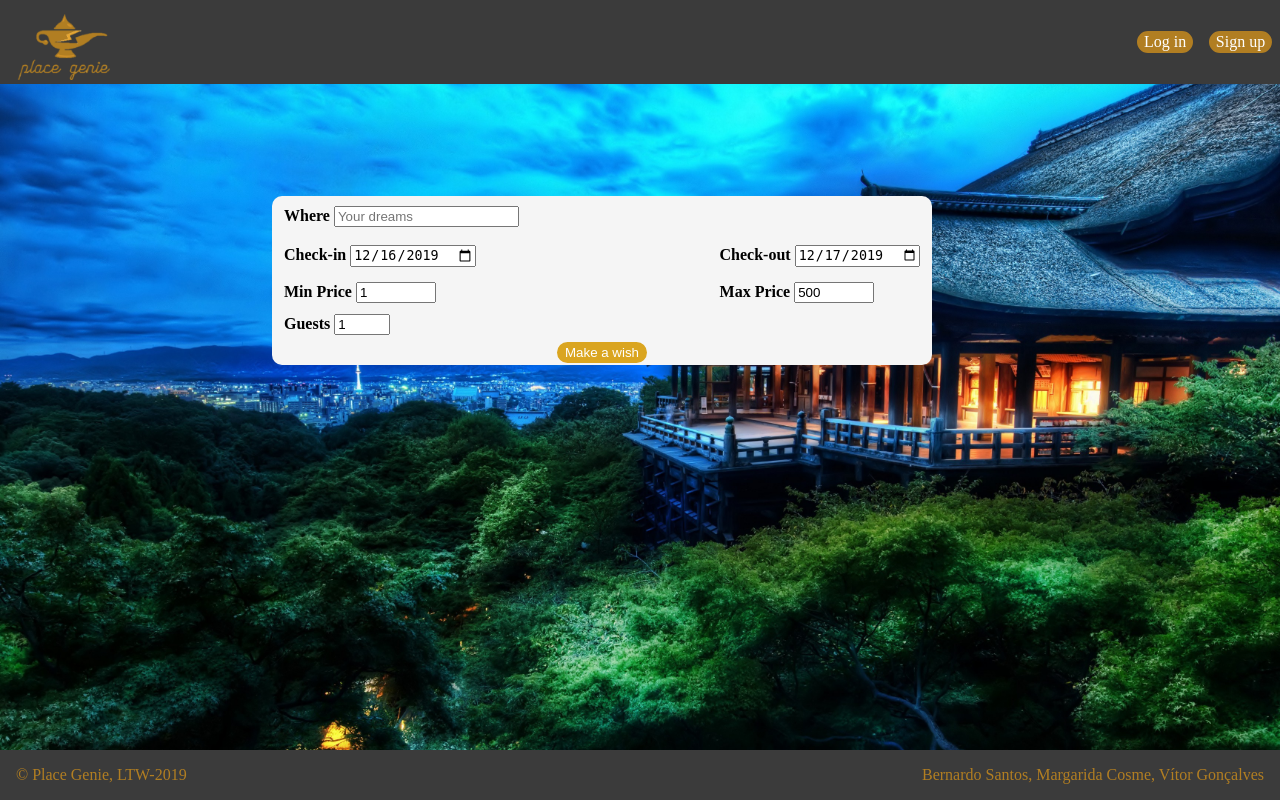
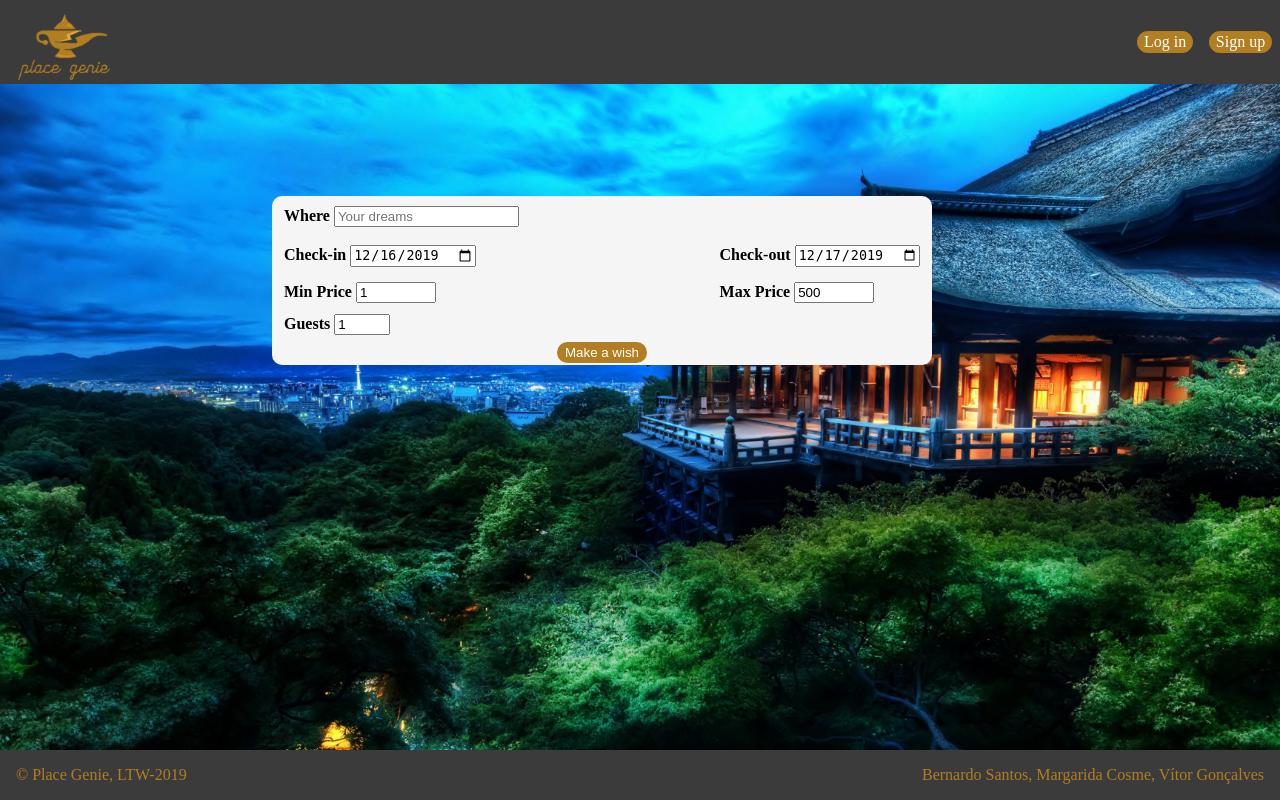
Before and after one commit to torrinheira/LTW, a PHP site: page / in a window 1280 px wide. Run offline with PHP 8.4, Linux system fonts and the light colour scheme; data that the repository does not hold is empty.

Commit message:
Started work on search, added meta

```diff
--- a/css/common.css
+++ b/css/common.css
@@ -11,7 +11,6 @@ i {
     font-size: 1.2em;
     margin: 0 1em;
 }
-
 
 /* MESSAGES */
 .messages {
@@ -87,8 +86,8 @@ i {
 
 /* all buttons */
 .button, button, input[type="button"], input[type="submit"] {
-    background-color: goldenrod;
-    border: 2px solid goldenrod;
+    background-color: var(--dark-gold);
+    border: 2px solid var(--dark-gold);
     border-radius: 1em;
     text-decoration: none;
     /* padding */
@@ -96,9 +95,9 @@ i {
     display: inline-block;
 }
 .button:hover, button:hover, input[type="button"]:hover, input[type="submit"]:hover {
-    background-color: white;
-    color: goldenrod;
-    border: 2px solid goldenrod;
+    background-color: var(--light-gold);
+    color: white;
+    border: 2px solid var(--light-gold);
 }
 
 .button{
@@ -108,20 +107,20 @@ i {
 
 
 /* search */
-#search{
+.search{
     display: grid;
     background-color:aqua;
     padding: 0px 10px;
 }
 
-#search > form {
+.search > form {
     display: flex;
     flex-flow: wrap;
     align-items: center;
     justify-content: space-between;
 }
 
-#search > form > div{
+.search > form > div{
     color: black;
     font-weight: 600;
     text-align: center;
--- a/css/constants.css
+++ b/css/constants.css
@@ -1,5 +1,6 @@
 :root {
     --dark-grey: #3b3b3b;
+    --light-grey: #e2e2e2;
 
     --light-gold: goldenrod;
     --dark-gold: #b17e22;
--- a/css/header.css
+++ b/css/header.css
@@ -34,7 +34,7 @@ header > nav {
 }
 
 
-@media only screen and (max-width: 40em) {
+@media (max-width: 40em) {
     header nav {
         display: grid;
         grid-template-areas:
--- a/css/index.css
+++ b/css/index.css
@@ -1,3 +1,5 @@
+@import 'constants.css';
+
 html {
     background-image: url("../images/bg.jpg");
 
@@ -9,25 +11,26 @@ html {
 }
 
 body > footer {
-    position: absolute;
+    position: fixed;
     bottom: 0;
+    left: 0;
 }
 
-#search {
+.search {
     width: 40em;
     background-color: whitesmoke;
     border-radius: 10px;
     margin: 7em 17em;
 }
 /*
-#search > form {
+.search > form {
     display: flex;
     flex-flow: wrap;
     align-items: center;
     justify-content: space-between;
 }*/
 
-#search > form{
+.search > form{
     display: grid;
     grid-template-rows: 5vh 5vh 4vh 4vh;
     grid-template-areas: "where where" "checkin checkout" "minprice maxprice" "guests guests" "submit submit";
@@ -63,19 +66,19 @@ body > footer {
 
 
 
-#search > form > div{
+.search > form > div{
     color: black;
     font-weight: 600;
     text-align: left;
 }
 
-#search > form > div.submit{
+.search > form > div.submit{
     color: black;
     font-weight: 600;
     text-align: center;
 }
 
-#search > form > div.where{
+.search > form > div.where{
     color: black;
     font-weight: 600;
 }
--- a/index.php
+++ b/index.php
@@ -10,22 +10,18 @@
     <head>
         <title>Place Genie</title>
         <meta charset="utf-8">
+        <meta name="viewport" content="width=device-width, initial-scale=1.0">
 
         <link href="./css/common.css" rel="stylesheet">
         <link href="./css/index.css" rel="stylesheet">
 
-
         <script src="./javascript/valid_date.js" defer></script>
-
         <script src="./javascript/authentication.js" type="module" defer></script>
-
         <script src="./javascript/messages.js" type="module" defer></script>
-
     </head>
     <body>
         <?php draw_header(); ?>
         <?php draw_search(); ?>
         <?php draw_footer(); ?>
-
     </body>
 </html>
--- a/pages/add_property.php
+++ b/pages/add_property.php
@@ -17,6 +17,7 @@ if (!isset($_SESSION['username'])) {
 <head>
     <title>Place Genie</title>
     <meta charset="utf-8">
+    <meta name="viewport" content="width=device-width, initial-scale=1.0">
 
     <link href="../css/common.css" rel="stylesheet">
     <script src="../javascript/messages.js" type="module" defer></script>
--- a/pages/edit_profile.php
+++ b/pages/edit_profile.php
@@ -23,7 +23,7 @@ $profile_info = getUserInfo($_SESSION['username']);
 <head>
     <title>Place Genie</title>
     <meta charset="utf-8">
-    </meta>
+    <meta name="viewport" content="width=device-width, initial-scale=1.0">
 
     <link href="../css/common.css" rel="stylesheet">
     <script src="../javascript/messages.js" type="module" defer></script>
--- a/pages/edit_property.php
+++ b/pages/edit_property.php
@@ -34,7 +34,8 @@ $_SESSION['property_id'] = $property_id;
 
 <head>
     <title>Place Genie</title>
-    <meta charset="utf-8"></meta>
+    <meta charset="utf-8">
+    <meta name="viewport" content="width=device-width, initial-scale=1.0">
 
     <link href="../css/common.css" rel="stylesheet">
     <script src="../javascript/messages.js" type="module" defer></script>
--- a/pages/manage_properties.php
+++ b/pages/manage_properties.php
@@ -26,6 +26,8 @@ $number_of_properties = count($user_properties);
 <head>
     <title>Place Genie</title>
     <meta charset="utf-8">
+    <meta name="viewport" content="width=device-width, initial-scale=1.0">
+
 
     <link href="../css/common.css" rel="stylesheet">
     <link href="https://stackpath.bootstrapcdn.com/font-awesome/4.7.0/css/font-awesome.min.css" rel="stylesheet" type="text/css">
--- a/pages/manage_reservations.php
+++ b/pages/manage_reservations.php
@@ -33,6 +33,8 @@ $number_current = count($current_reservation);
 <head>
     <title>Place Genie</title>
     <meta charset="utf-8">
+    <meta name="viewport" content="width=device-width, initial-scale=1.0">
+
 
     <link href="../css/common.css" rel="stylesheet">
     <link href="https://stackpath.bootstrapcdn.com/font-awesome/4.7.0/css/font-awesome.min.css" rel="stylesheet" type="text/css">
--- a/pages/profile.php
+++ b/pages/profile.php
@@ -29,6 +29,8 @@
     <head>
         <title>Place Genie</title>
         <meta charset="utf-8">
+        <meta name="viewport" content="width=device-width, initial-scale=1.0">
+
 
         <link href="../css/common.css" rel="stylesheet">
         <link href="https://stackpath.bootstrapcdn.com/font-awesome/4.7.0/css/font-awesome.min.css" rel="stylesheet" type="text/css">
--- a/pages/property.php
+++ b/pages/property.php
@@ -28,6 +28,8 @@ $images = get_property_images($property_id);
 <head>
     <title>Place Genie </title>
     <meta charset="utf-8">
+    <meta name="viewport" content="width=device-width, initial-scale=1.0">
+
 
     <link href="../css/common.css" rel="stylesheet">
     <link href="../css/slideshow.css" rel="stylesheet">
--- a/pages/property_reservations.php
+++ b/pages/property_reservations.php
@@ -37,6 +37,8 @@ $number_current = count($current_reservation);
 <head>
     <title>Place Genie</title>
     <meta charset="utf-8">
+    <meta name="viewport" content="width=device-width, initial-scale=1.0">
+
 
     <link href="../css/common.css" rel="stylesheet">
     <script src="../javascript/messages.js" type="module" defer></script>
--- a/pages/view_host.php
+++ b/pages/view_host.php
@@ -18,6 +18,8 @@
     <head>
         <title>Place Genie</title>
         <meta charset="utf-8">
+        <meta name="viewport" content="width=device-width, initial-scale=1.0">
+
 
         <link href="../css/common.css" rel="stylesheet">
         <script src="../javascript/authentication.js" defer></script>
--- a/templates/tpl_common.php
+++ b/templates/tpl_common.php
@@ -21,7 +21,7 @@
 
 
 <?php function draw_search() { ?>
-    <div id="search">
+    <div class="search">
         <form action="../pages/search.php" method="get">
             <div class="where">Where <input type="search" name ="city" placeholder="Your dreams"></div>
             <div class="checkin">Check-in <input id="checkin" name="checkin" type="date" value="<?php echo date('Y-m-d');?>"></div>
```
Also changed, not shown: css/search.css (added, +71 -0 lines), pages/search.php (+11 -5 lines), templates/tpl_property.php (+18 -10 lines), images/not_found.jpg (added).
